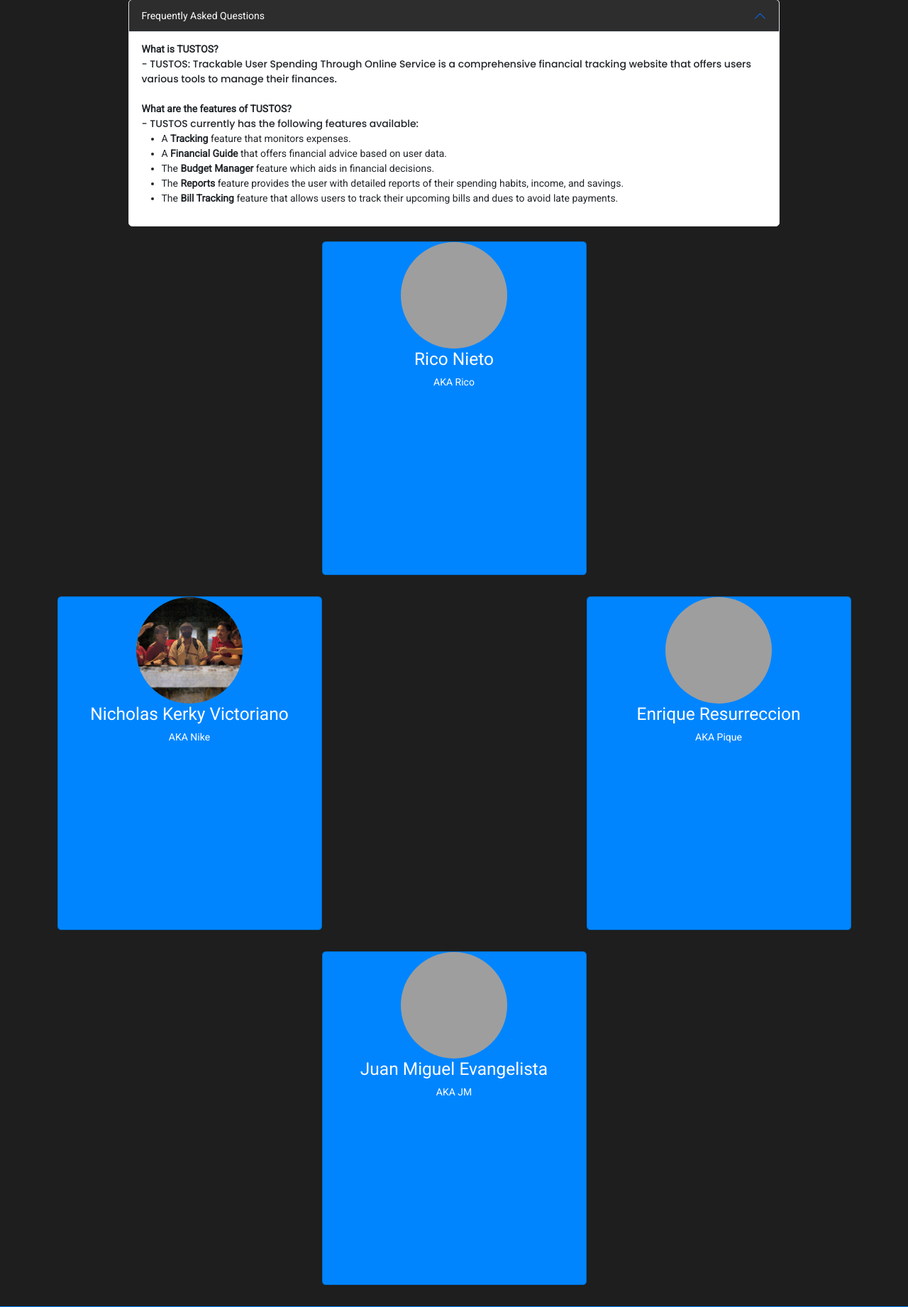
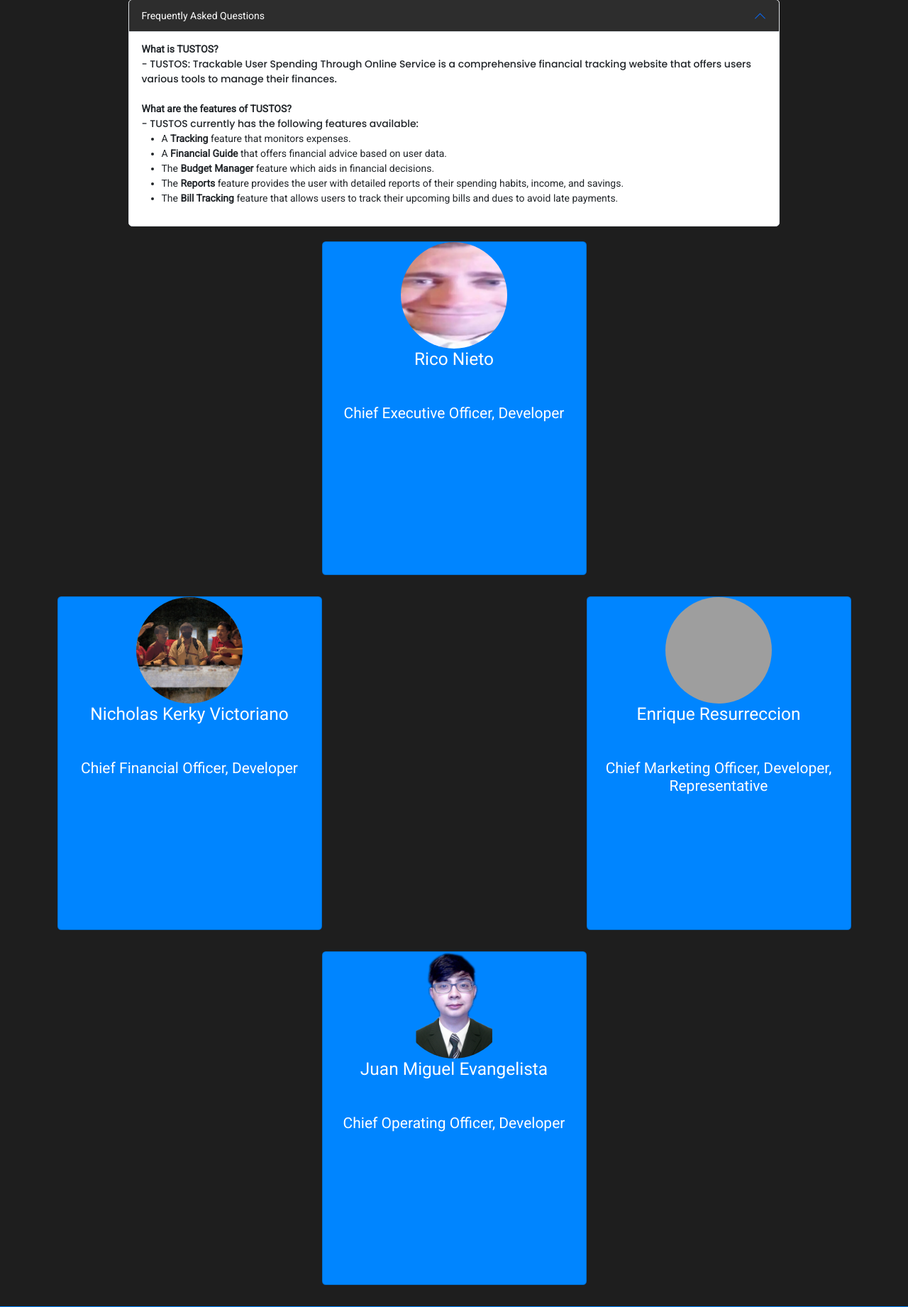
Before and after one commit to Reyko2/2itg_grp5_financeweb, a PHP site: page /aboutus.php in a window 1280 px wide. Shown: the part 578-2419 px from the top of the page at 71% size. Run offline with PHP 8.4, Linux system fonts and the light colour scheme; grey boxes are pictures that could not be loaded.

Commit message:
Added images, descriptions

```diff
--- a/aboutus.php
+++ b/aboutus.php
@@ -73,30 +73,38 @@
         <div class="diamond">
         <div class="team-member">
             <div class="card">
-            <img src="rico.jpg" alt="Team Member 1">
+            <img src="images/riconieto.png" alt="Team Member 1">
             <h3>Rico Nieto</h3>
-            <p>AKA Rico</p>
+              <br>
+              <br>
+            <h4>Chief Executive Officer, Developer</h4>
             </div>
         </div>
         <div class="team-member">
             <div class="card">
             <img src="images/v5_45.png" class="center" alt="Team Member 2">
             <h3>Nicholas Kerky Victoriano</h3>
-            <p>AKA Nike</p>
+            <br>
+            <br>
+            <h4>Chief Financial Officer, Developer</h4>
             </div>
         </div>
         <div class="team-member">
             <div class="card">
-            <img src="jmevangelista.jpg" alt="Team Member 3">
+            <img src="images/jmevangelista.png" alt="Team Member 3">
             <h3>Juan Miguel Evangelista</h3>
-            <p>AKA JM</p>
+            <br>
+            <br>
+            <h4>Chief Operating Officer, Developer</h4>
             </div>
         </div>
         <div class="team-member">
             <div class="card">
             <img src="enriqueresurreccion.jpg" alt="Team Member 4">
             <h3>Enrique Resurreccion</h3>
-            <p>AKA Pique</p>
+            <br>
+            <br>
+            <h4>Chief Marketing Officer, Developer, Representative</h4>
             </div>
         </div>
         </div>
```
Also changed, not shown: images/jmevangelista.png (added), images/riconieto.png (added).
